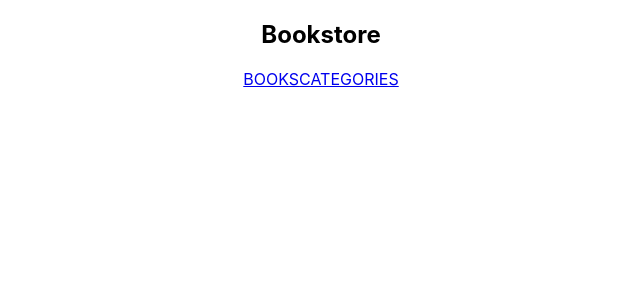
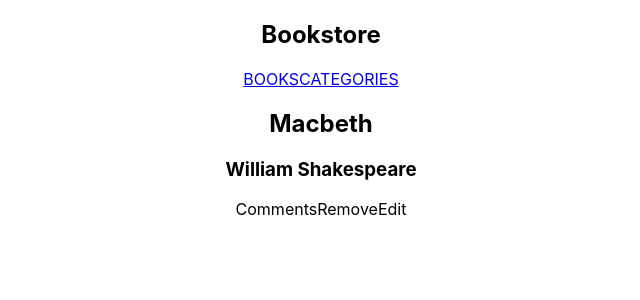
Before and after one commit to YuvrajM108/bookstore-site, a React (Create React App) app: page / in a window 1280 px wide. Shown: the top 300 px of the page, without its empty margins (319-959 px from the left). Built offline with nearby package versions, Linux system fonts and the light colour scheme.

Commit message:
Import Books component in App component and add route to Books

```diff
--- a/src/App.js
+++ b/src/App.js
@@ -5,6 +5,7 @@ import {
   Route,
   Link
 } from "react-router-dom";
+import Books from "./redux/books/books";
 import './App.css';
 
 function App() {
@@ -17,7 +18,12 @@ function App() {
           <Link to="/categories">CATEGORIES</Link>
         </nav>
         <Switch>
-
+          <Route path="/">
+            <Books />
+          </Route>
+          <Route path="/books">
+            <Books />
+          </Route>
         </Switch>
       </Router>
     </div>
--- a/src/redux/books/books.js
+++ b/src/redux/books/books.js
@@ -11,3 +11,5 @@ const Books = () => (
     </div>
   </main>
 );
+
+export default Books;
```
